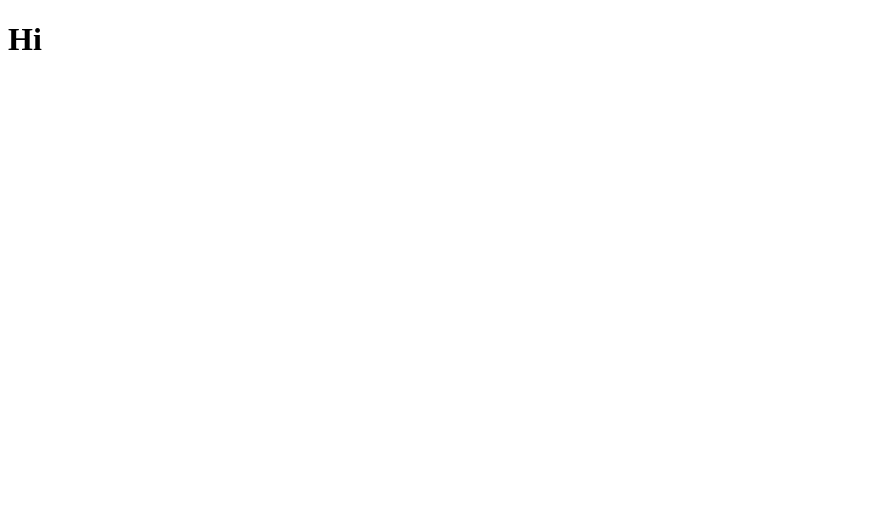
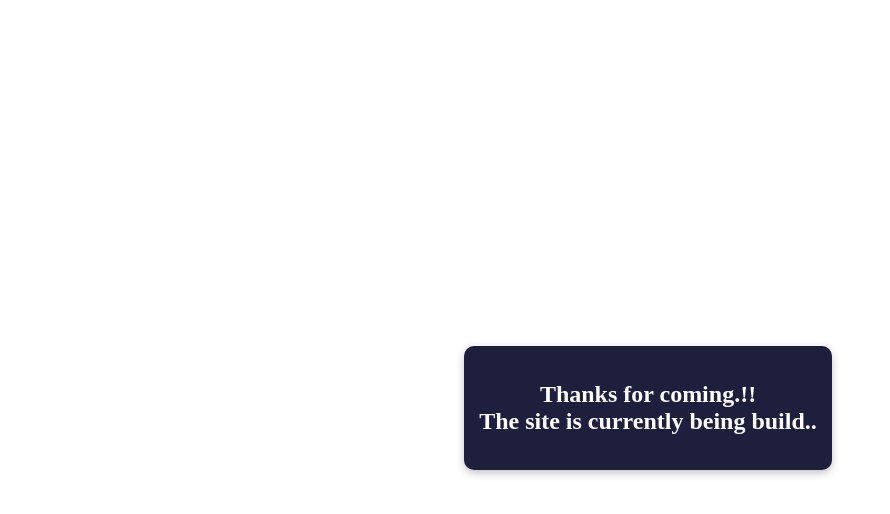
Before and after one commit to Big-Logic/my-portfolio, a plain HTML site: page index.html in a window 1280 px wide. Shown: the whole page, without its empty margins (0-890 px from the left). Drawn offline with Linux system fonts and the light colour scheme.

Commit message:
maintainance mode  setup

```diff
--- a/css/main.css
+++ b/css/main.css
@@ -0,0 +1,21 @@
+.mainhe__cont {
+  display: flex;
+  align-items: center;
+  justify-content: center;
+  width: 100vw;
+  height: 100vh;
+}
+
+.hello {
+  max-width: 400px;
+  background-color: rgb(30, 30, 61);
+  color: #fff;
+  padding: 15px;
+  box-shadow: rgba(0, 0, 0, 0.24) 0px 3px 8px;
+  text-align: center;
+  border-radius: 10px;
+}
+
+.hello h2 {
+  font-weight: 600;
+}
--- a/index.html
+++ b/index.html
@@ -8,6 +8,13 @@
     <link rel="stylesheet" href="css/main.css" />
   </head>
   <body>
-    <h1>Hi</h1>
+    <div class="mainhe__cont">
+      <div class="hello">
+        <h2>
+          Thanks for coming.!! <br />
+          The site is currently being build..
+        </h2>
+      </div>
+    </div>
   </body>
 </html>
```
